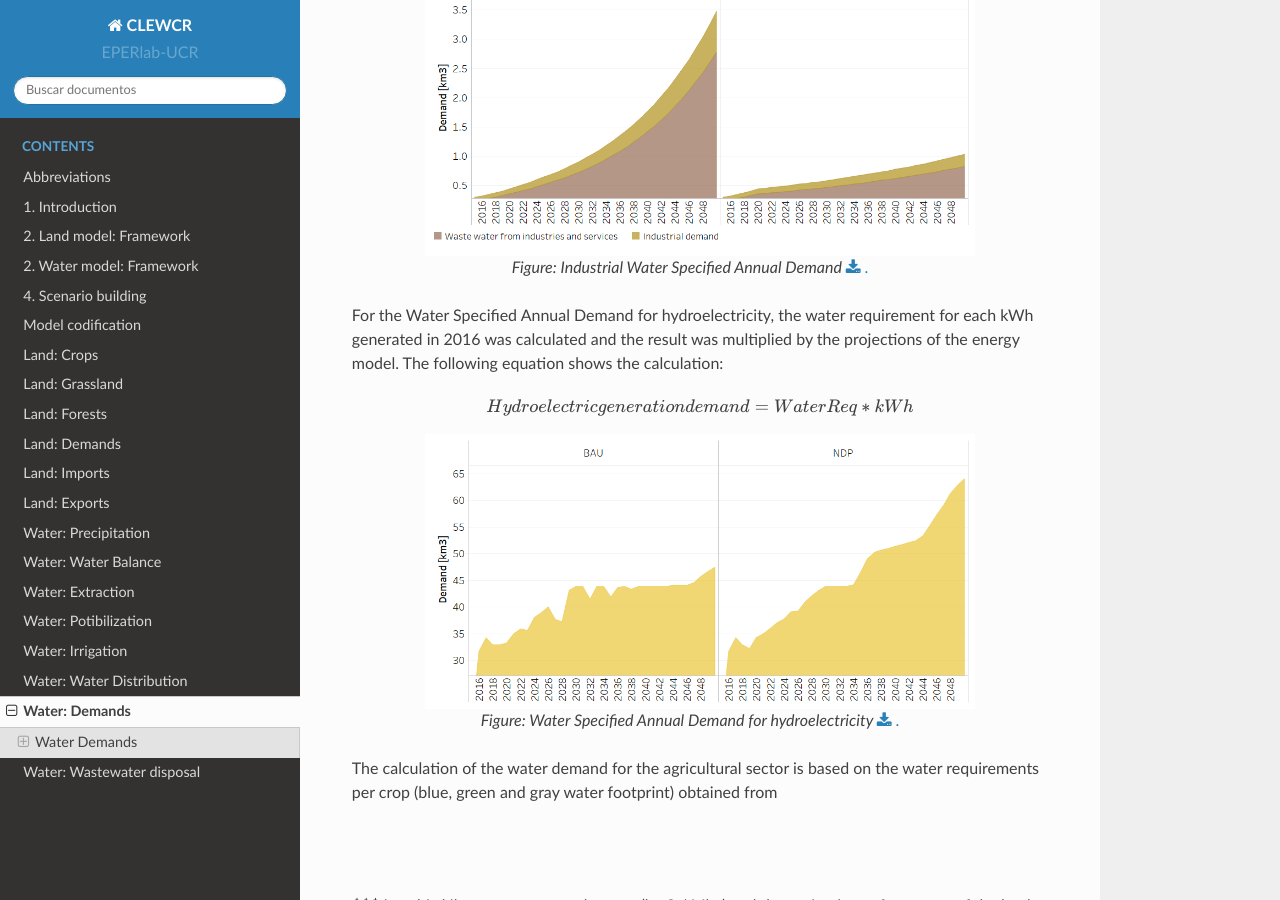
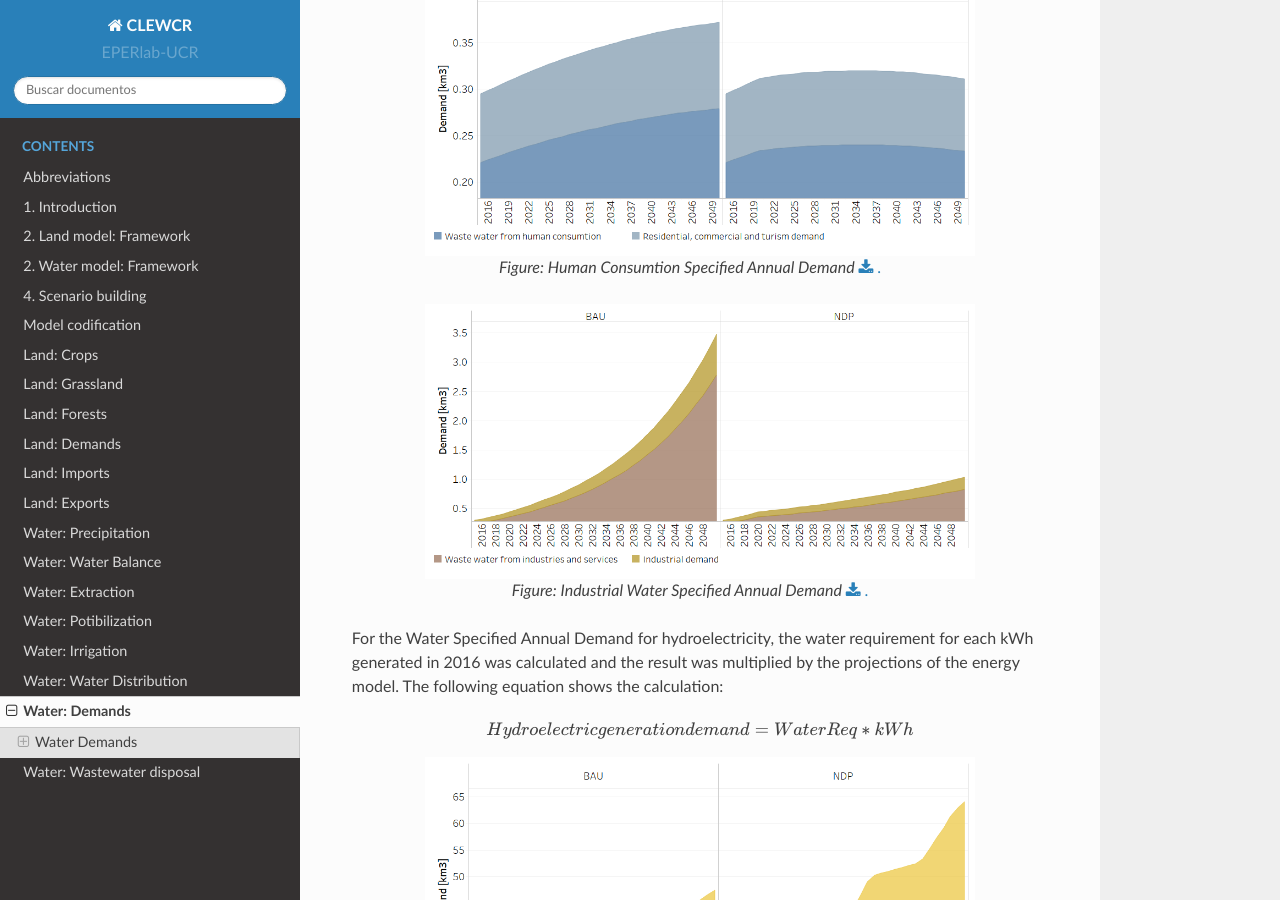
Before and after one commit to EPERLab/CLEW, a Sphinx documentation site: the page built from docs/fichas/13_Water_demands.rst, in a window 1280 px wide and 900 px high, scrolled down 1512 px. Built offline with Sphinx 7.4.7 and the Read the Docs theme 2.0.0, drawn with Linux system fonts in a browser that asks for light colours; formulas are drawn with MathJax 3.

Commit message:
Update 13_Water_demands.rst

```diff
--- a/docs/fichas/13_Water_demands.rst
+++ b/docs/fichas/13_Water_demands.rst
@@ -43,6 +43,12 @@ For residential, commercial and turism Water Specified Annual Demand, an average
 
   The projections of the Industrial Water Specified Annual Demand is estimated from the annual growth established by the National Plan for Integrated Water Resources Management.
 
+.. figure::  parameters/Human_Consumtion_Specified_Annual_Demand.png
+   :align:   center
+   :width:   550 px
+
+   *Figure: Human Consumtion Specified Annual Demand* :download:`. <csv/Human_Consumtion_Specified_Annual_Demand.csv>`
+
 .. figure::  parameters/Industrial_Specified_Annual_Demand.png
    :align:   center
    :width:   550 px
```
